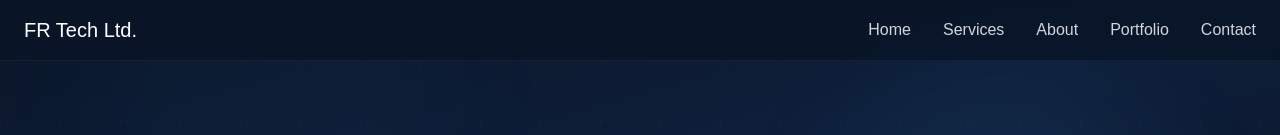
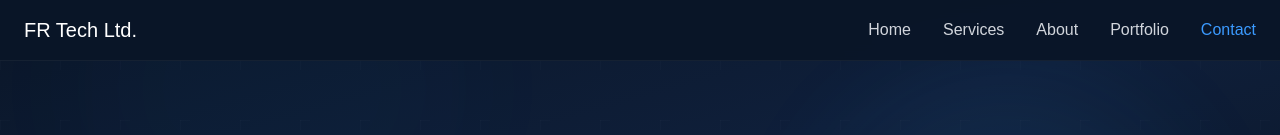
Before and after one commit to frtech-admin/website, a Next.js app: page /contact in a window 1280 px wide. Shown: the top 135 px of the page. Built offline with nearby package versions, Linux system fonts and the light colour scheme.

Commit message:
active page highlighting working

```diff
--- a/app/components/Header.tsx
+++ b/app/components/Header.tsx
@@ -2,10 +2,12 @@
 
 import Link from "next/link";
 import { useState } from "react";
+import { usePathname } from "next/navigation";
 import { X, Menu } from "lucide-react";
 
 export function Header() {
   const [mobileMenuOpen, setMobileMenuOpen] = useState(false);
+  const pathname = usePathname();
 
   const navLinks = [
     { href: "/", label: "Home" },
@@ -14,6 +16,13 @@ export function Header() {
     { href: "/portfolio", label: "Portfolio" },
     { href: "/contact", label: "Contact" },
   ];
+
+  const isActive = (href: string) => {
+    if (href === "/") {
+      return pathname === "/";
+    }
+    return pathname.startsWith(href);
+  };
 
   return (
     <header className="fixed top-0 left-0 right-0 z-50 bg-[#0a1628]/95 backdrop-blur-sm border-b border-white/5">
@@ -30,7 +39,11 @@ export function Header() {
               <li key={link.href}>
                 <Link
                   href={link.href}
-                  className="transition-colors text-gray-300 hover:text-[#3b9aff]"
+                  className={`transition-colors ${
+                    isActive(link.href)
+                      ? "text-[#3b9aff]"
+                      : "text-gray-300 hover:text-[#3b9aff]"
+                  }`}
                 >
                   {link.label}
                 </Link>
@@ -59,7 +72,11 @@ export function Header() {
                 <li key={link.href}>
                   <Link
                     href={link.href}
-                    className="block transition-colors text-gray-300 hover:text-[#3b9aff]"
+                    className={`block transition-colors ${
+                      isActive(link.href)
+                        ? "text-[#3b9aff]"
+                        : "text-gray-300 hover:text-[#3b9aff]"
+                    }`}
                     onClick={() => setMobileMenuOpen(false)}
                   >
                     {link.label}
```
